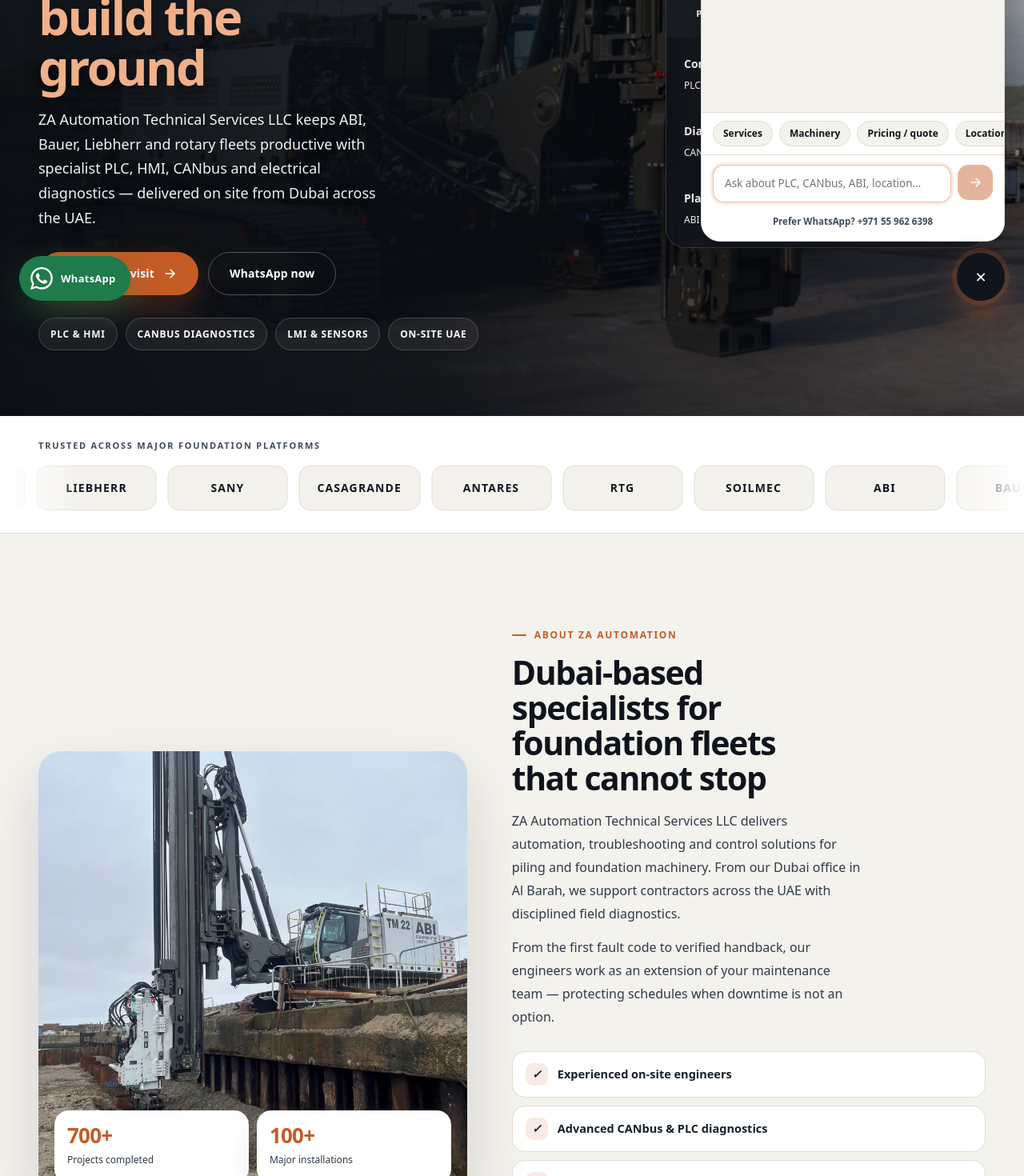
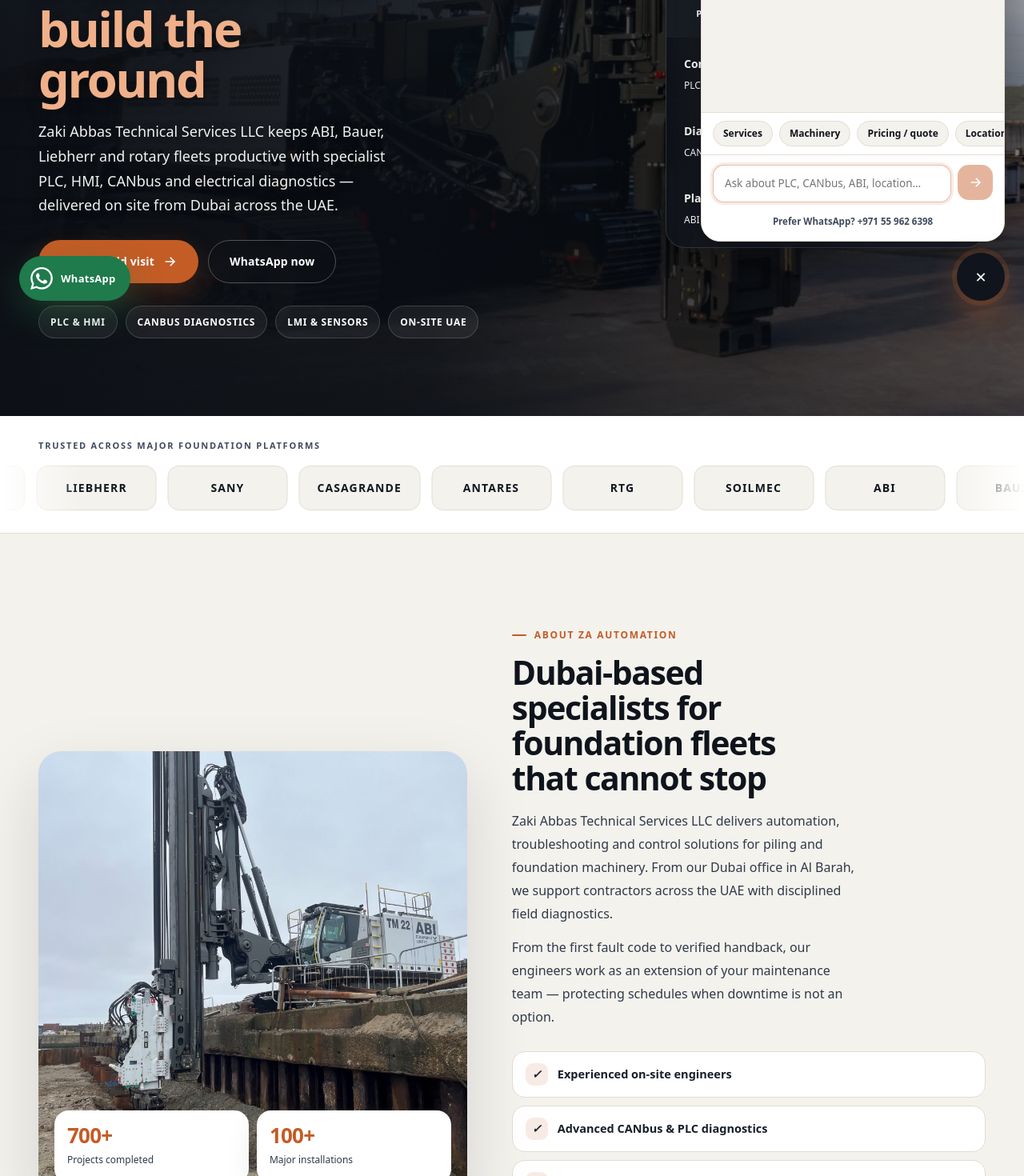
Before and after one commit to umEngineer-ai/zaautomation.com, a Next.js app: page / in a window 1280 px wide. Shown: the part 400-1870 px from the top of the page at 80% size. Built offline with nearby package versions, Linux system fonts and the light colour scheme.

Commit message:
Update company legal name

```diff
--- a/src/app/page.js
+++ b/src/app/page.js
@@ -12,7 +12,7 @@
       "ZA Automation Dubai | PLC, HMI & CANbus for Piling & Foundation Machinery",
   },
   description:
-    "ZA Automation Technical Services LLC in Dubai — PLC programming, HMI development, CANbus diagnostics, sensor calibration and electrical fault finding for ABI, Bauer, Liebherr and foundation fleets across the UAE.",
+    "Zaki Abbas Technical Services LLC in Dubai — PLC programming, HMI development, CANbus diagnostics, sensor calibration and electrical fault finding for ABI, Bauer, Liebherr and foundation fleets across the UAE.",
   alternates: { canonical: "/" },
   openGraph: {
     title: "ZA Automation Dubai | Foundation Machinery Automation",
@@ -60,7 +60,7 @@
               Precision control for machines that <em>build the ground</em>
             </h1>
             <p className="hero__lead">
-              ZA Automation Technical Services LLC keeps ABI, Bauer, Liebherr
+              Zaki Abbas Technical Services LLC keeps ABI, Bauer, Liebherr
               and rotary fleets productive with specialist PLC, HMI, CANbus and
               electrical diagnostics — delivered on site from Dubai across the
               UAE.
@@ -215,7 +215,7 @@
               Dubai-based specialists for foundation fleets that cannot stop
             </h2>
             <p className="reveal reveal-d2">
-              ZA Automation Technical Services LLC delivers automation,
+              Zaki Abbas Technical Services LLC delivers automation,
               troubleshooting and control solutions for piling and foundation
               machinery. From our Dubai office in Al Barah, we support
               contractors across the UAE with disciplined field diagnostics.
@@ -654,7 +654,7 @@
               </div>
               <h2>Let’s restore uptime</h2>
               <p>
-                ZA Automation Technical Services LLC — specialist PLC, HMI,
+                Zaki Abbas Technical Services LLC — specialist PLC, HMI,
                 CANbus and electrical support for piling and foundation
                 machinery.
               </p>
```
